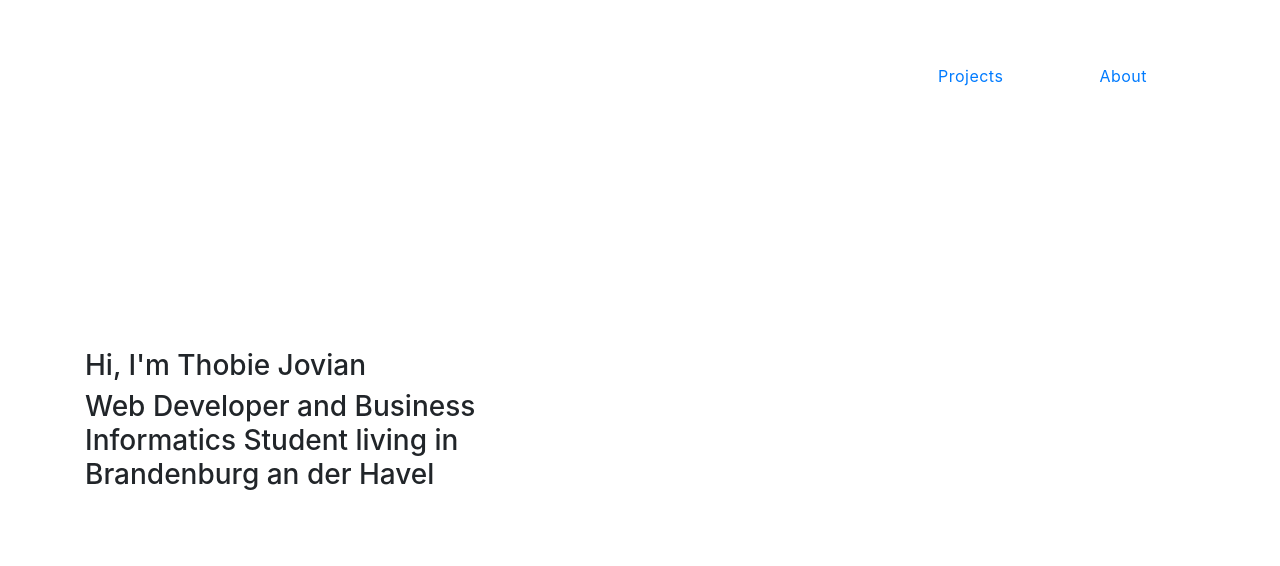
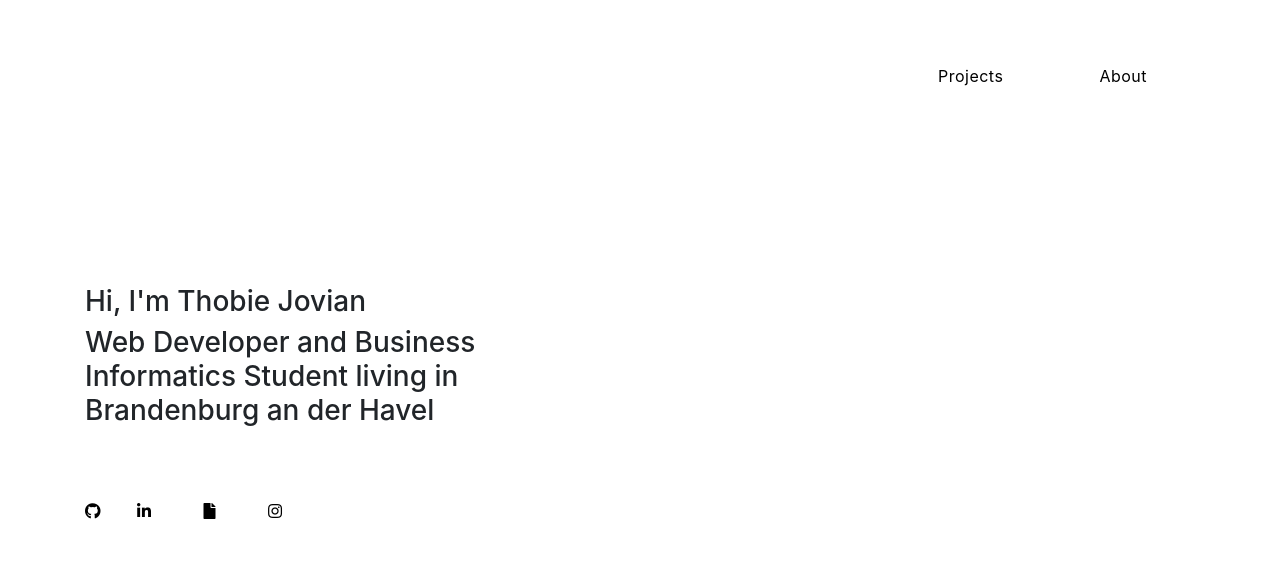
Before and after one commit to thobiejovian/portofolio, a plain HTML site: page index.html in a window 1280 px wide. Drawn offline with nearby package versions, Linux system fonts and the light colour scheme; a web font is replaced by a local one.

Commit message:
first edit

```diff
--- a/index.html
+++ b/index.html
@@ -43,6 +43,21 @@
       <div class="col-md-6">
         <h3>Hi, I'm Thobie Jovian</h3>
         <h3>Web Developer and Business Informatics Student living in Brandenburg an der Havel</h3>
+
+        <ul class="list-inline mt-5">
+          <li class="list-inline-item">
+            <a class="" href="#"><i class="fab fa-github"></i></a>
+          </li>
+          <li class="list-inline-item m-4">
+            <a class="" href="#"><i class="fab fa-linkedin-in"></i></a>
+          </li>
+          <li class="list-inline-item m-4">
+            <a class="" href="#"><i class="fas fa-file"></i></a>
+          </li>
+          <li class="list-inline-item m-4">
+            <a class="" href="#"><i class="fab fa-instagram"></i></a>
+          </li>
+        </ul>
       </div>
     </div>
   </div>
--- a/style.css
+++ b/style.css
@@ -1,15 +1,18 @@
-
-
-
-
-
 
 .nav-item{
   padding: 0 40px;
   letter-spacing: .5px;
 }
 
+.nav-item a{
+  color: rgb(0, 0, 0);
+}
+
 
 .firstSection {
   height: 80vh;
 }
+
+.list-inline-item a{
+  color: rgb(0, 0, 0);
+}
```
